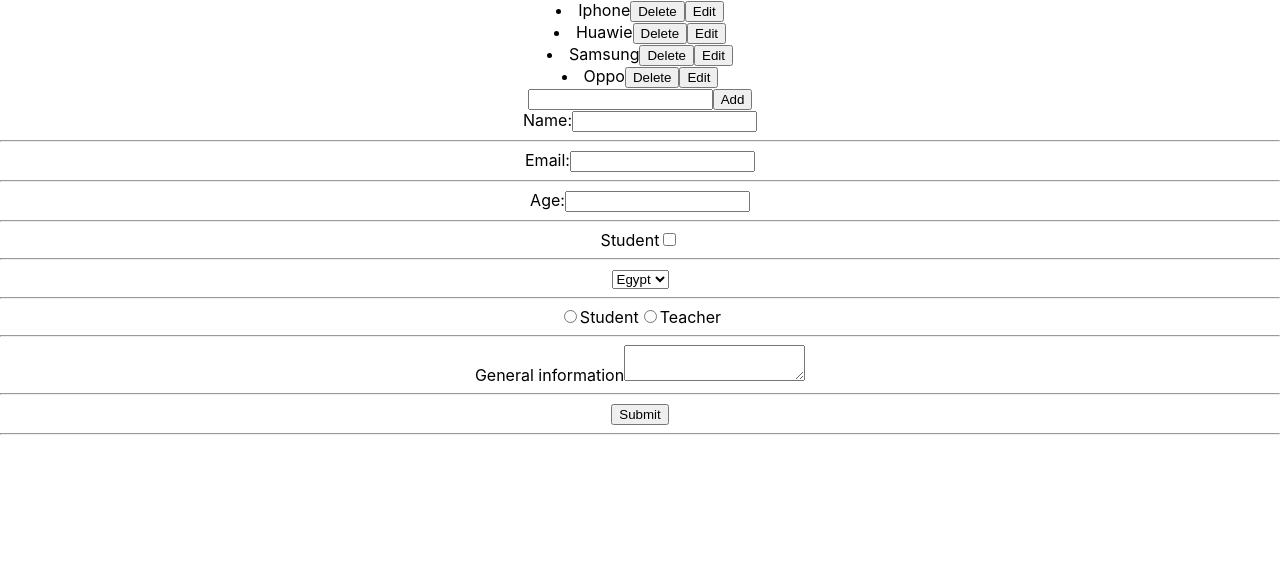
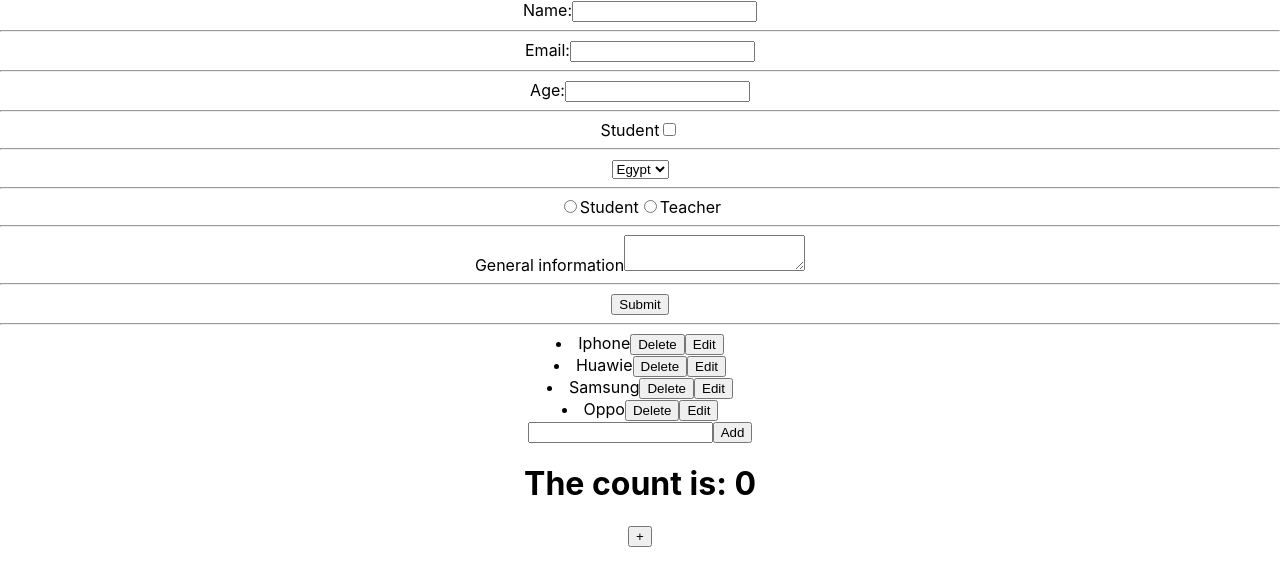
Before and after one commit to BeboBonbo/First-project-REACT-learning, a React (Create React App) app in the folder first-project-learning/: page / in a window 1280 px wide. Shown: the top 586 px of the page. Built offline with nearby package versions, Linux system fonts and the light colour scheme.

Commit message:
Repeated update of  state in React

```diff
--- a/first-project-learning/src/App.js
+++ b/first-project-learning/src/App.js
@@ -56,7 +56,7 @@ function App() {
         return device;
       }
     });
-    setDevices(newDevices)
+    setDevices(newDevices);
   }
   function handleDeleteClick(id) {
     const newDevices = devices.filter((device) => {
@@ -67,8 +67,17 @@ function App() {
   function handleAddClick() {
     setDevices([...devices, deviceNameInp]);
   }
+
+  const [count, setCount] = useState(0);
+  function handlePlusClick() {
+    setCount(count + 1);
+    setCount((newCount) => {
+      return newCount + 1;
+    });
+  }
   return (
     <div className="App">
+      <MyForm />
       {devicesList}
       <div>
         <input
@@ -86,6 +95,15 @@ function App() {
           Add
         </button>
       </div>
+      <h1>The count is: {count}</h1>
+      <button
+        onClick={() => {
+          handlePlusClick();
+        }}
+      >
+        +
+      </button>
+
       {/* <header className="App-header"> */}
       {/* <img src={logo} className="App-logo" alt="logo" /> */}
       {/* <MyFirstComponent />
@@ -112,7 +130,6 @@ function App() {
       {/* <MyButton /> */}
       {/* <MyInput /> */}
       {/* </header> */}
-      <MyForm />
     </div>
   );
 }
```
